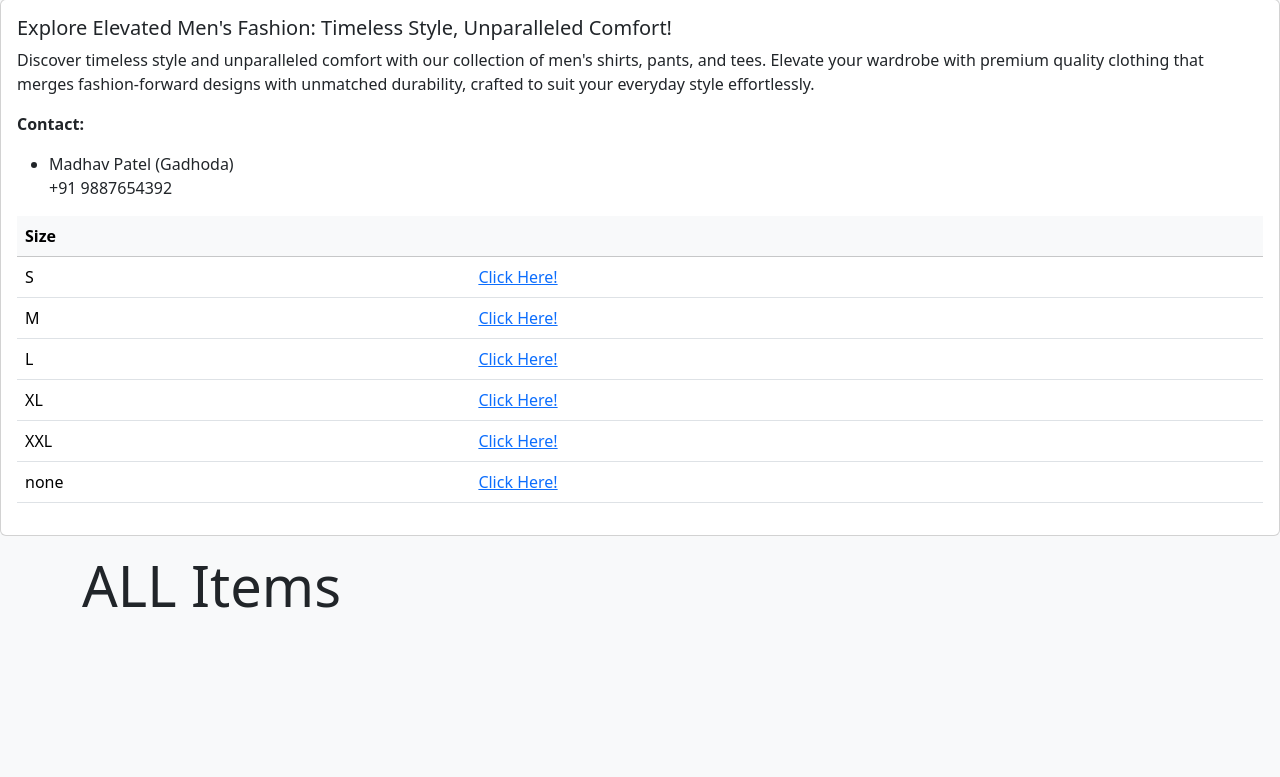
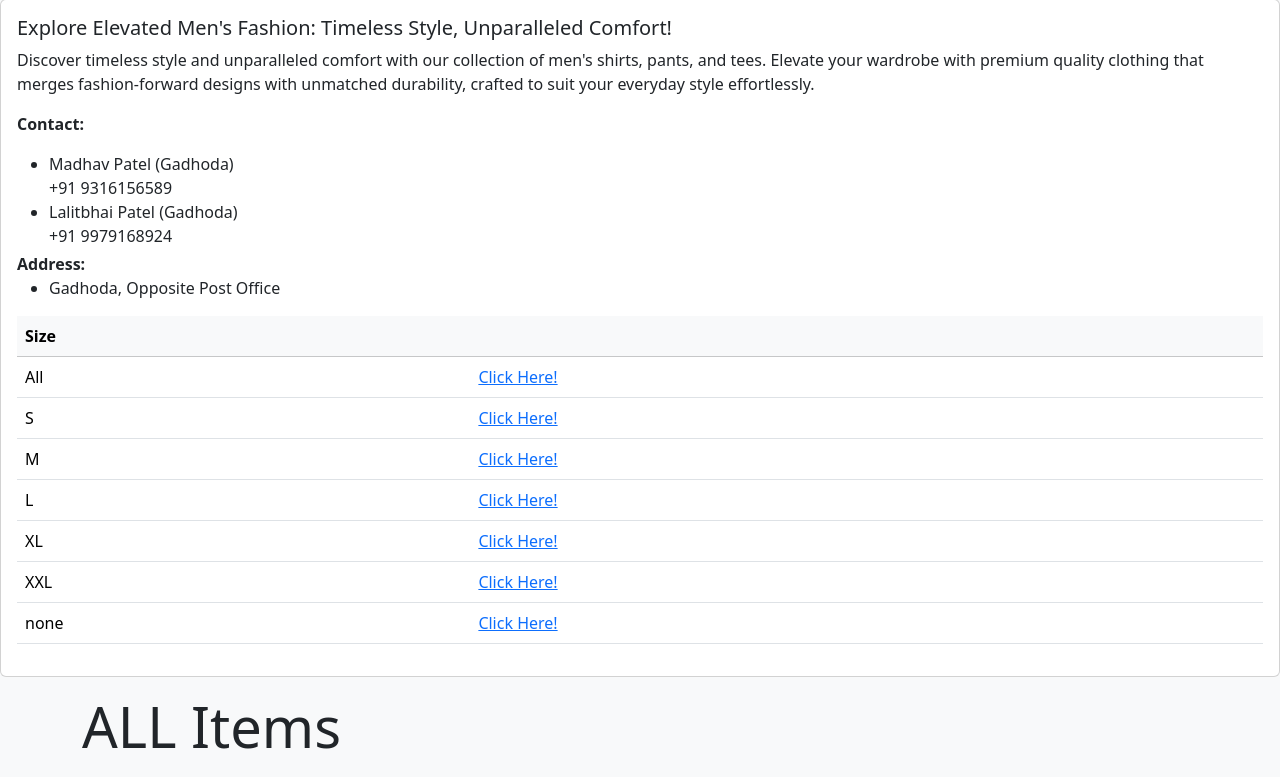
Before and after one commit to nayan00112/MadhavSelection, a Django app: page / in a window 1280 px wide. Shown: the part 895-1672 px from the top of the page. Before the commit the page ends 1503 px from the top, so only its background shows below. Run offline with Django 3.2, Linux system fonts and the light colour scheme; data that the repository does not hold is empty.

Commit message:
madhav test

```diff
--- a/MadhavSelection/Templates/display/home.html
+++ b/MadhavSelection/Templates/display/home.html
@@ -81,9 +81,16 @@
           <b>Contact:</b>
         <ul class="my-1">
           <li>Madhav Patel (Gadhoda)<br>
-            +91 9887654392</li>
-          <!-- <b>Address:</b>
-          <li></li> -->
+            +91 9316156589</li>
+
+            <li>Lalitbhai Patel (Gadhoda)<br>
+              +91 9979168924</li>
+        </ul>
+
+        <b>Address:</b>
+
+        <ul>
+          <li>Gadhoda, Opposite Post Office</li>
         </ul>
         </p>
 
@@ -91,6 +98,10 @@
           <tr class="table-light">
             <th>Size</th>
             <th></th>
+          </tr>
+          <tr>
+            <td class="px-2">All</td>
+            <td><a href="/">Click Here!</a></td>
           </tr>
           <tr>
             <td class="px-2">S</td>
```
Also changed, not shown: MadhavSelection/db.sqlite3.
